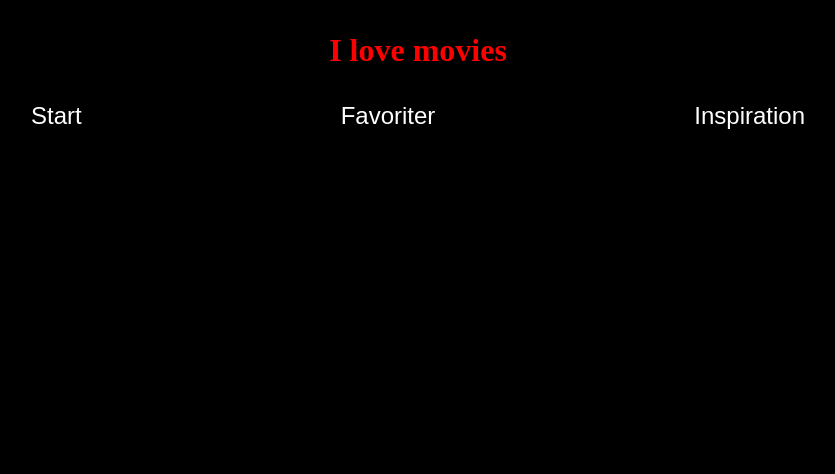
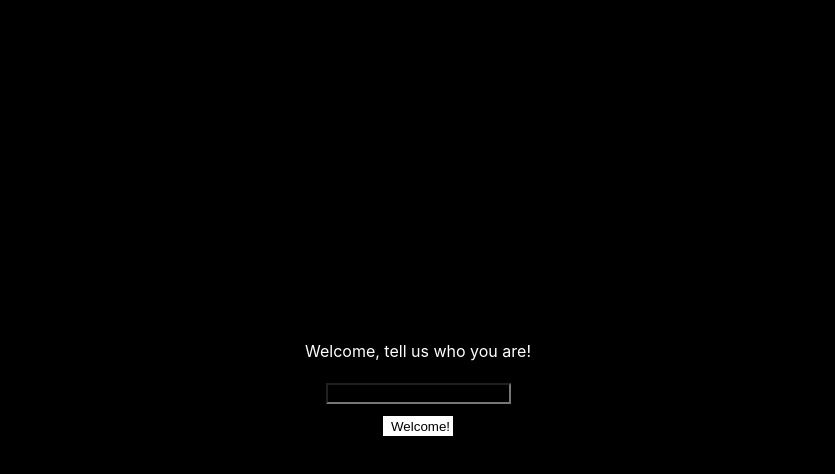
Before and after one commit to RobinMagnevik/I-Love-Movies, a React (Create React App) app: page / in a window 1280 px wide. Shown: the top 474 px of the page, without its empty margins (222-1057 px from the left). Built offline with nearby package versions, Linux system fonts and the light colour scheme; no server answers.

Commit message:
added localstorage to startpage alex&daniel

```diff
--- a/src/App.js
+++ b/src/App.js
@@ -8,6 +8,7 @@ import InspirationMovie from "./components/InspirationMovie";
 
 
 import ShowFormResults from "./components/formAndRedux/ShowFormResults";
+import StartPage from "./components/StartPage";
 
 function App() {
   const [toShow, setToShow] = useState("");
@@ -39,10 +40,16 @@ function App() {
 				}
 			>
 				{/* <AddTitles /> */}
+
 				<ShowFormResults />
+
 			</div>
 			<div>
 				<MoviePopUp />
+
+
+			<StartPage />
+
 			</div>
 			<div
 				style={
--- a/src/components/StartPage.js
+++ b/src/components/StartPage.js
@@ -4,17 +4,17 @@ import './startPage.css';
 
 const StartPage = () => {
   const [toggle, setToggle] = useState(true);
-	const [todos, setTodos] = useState("")
+	const [name, setName] = useState("")
 
-	useEffect(() => {
-		localStorage.setItem("hej", JSON.stringify(todos))
-	}, (todos))
+	// useEffect(() => {
+	// 	localStorage.setItem("hej", JSON.stringify(name))
+	// }, (name))
 
 
-	function addTodo(todo) {
-		setTodos([todo, ...todos])
+	function addName(lsName) {
+		setName([lsName, ...name])
+		localStorage.setItem("name", name)
 	}
-
 
   return (
     <div>
@@ -23,10 +23,10 @@ const StartPage = () => {
 		<div className="startPageInnerDiv">
 		<p className="startPageWelcomePhrase">Welcome, tell us who you are!</p>
 
-		<input className="startPageInput" todos={todos} type="text"/><br/>
+		<input className="startPageInput" name={name} type="text" onChange={(e) => setName(e.target.value)}/><br/>
 		<button type="submit"
             className="startPageWelcomeButton"
-            onClick={() => {setToggle((toggle) => !toggle); addTodo()}}
+            onClick={() => {setToggle((toggle) => !toggle); addName()}}
           >Welcome!</button>
 
 		</div>
--- a/src/components/startPage.css
+++ b/src/components/startPage.css
@@ -8,6 +8,7 @@
 	align-items: center;
 	background-color: black;
 }
+
 
 .startPageInnerDiv{
 	width: 500px;
```
